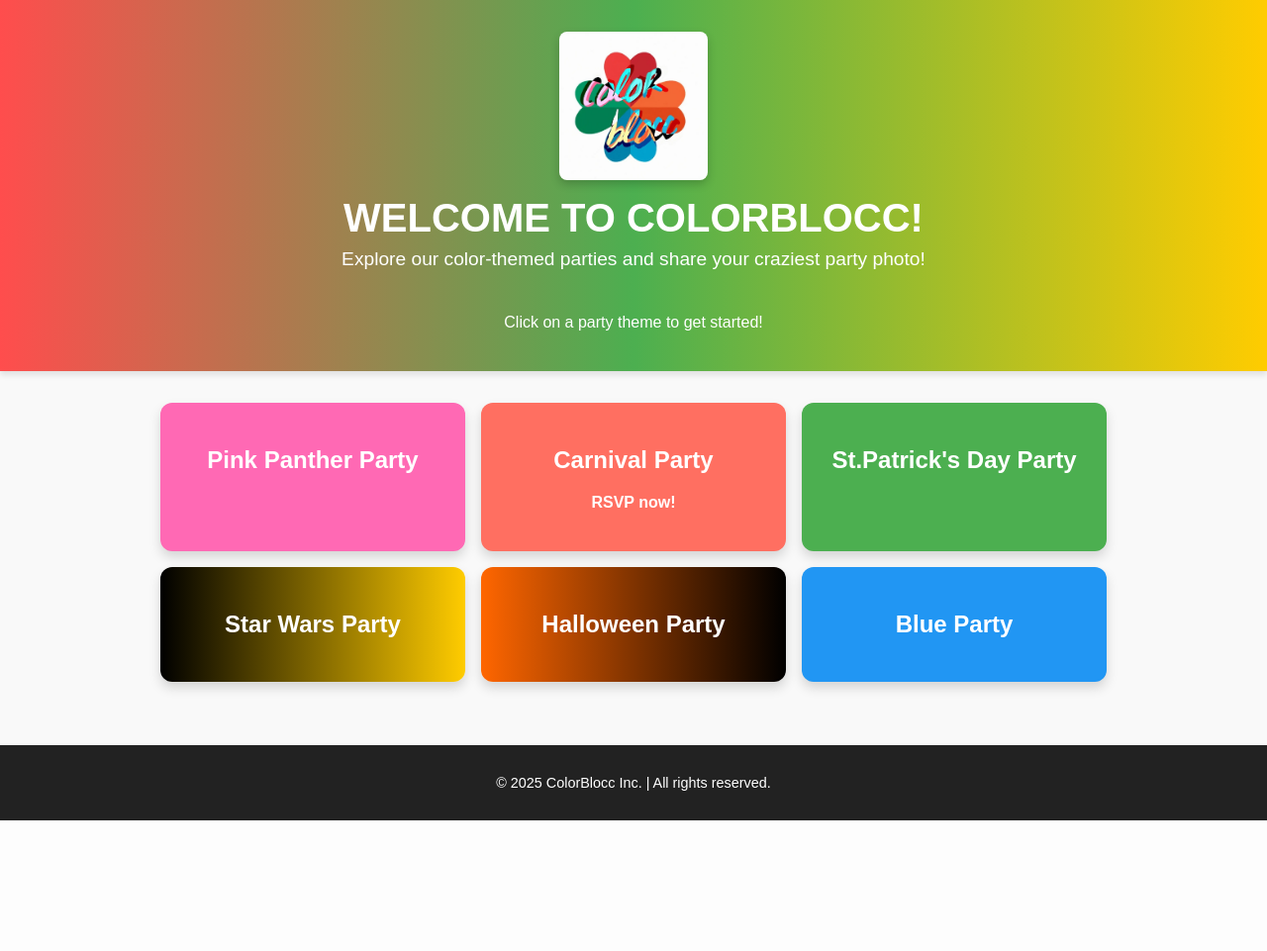
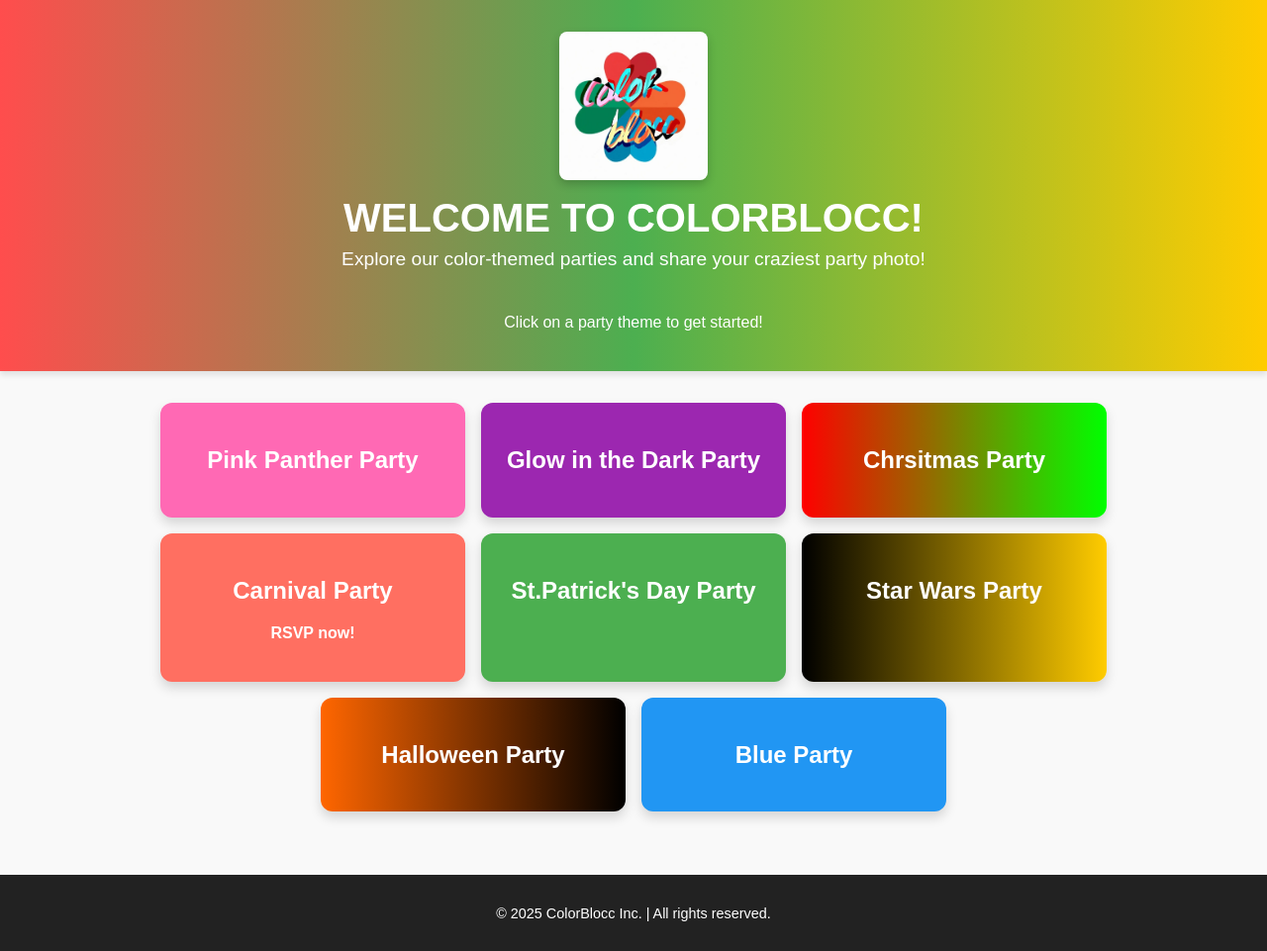
Before and after one commit to SevenMizu/ColorBlock-Application, a Flask app: page / in a window 1280 px wide. Shown: the whole page at 99% size. Before the commit the page ends 829 px from the top, so only its background shows below. Run offline with Flask 3, Linux system fonts and the light colour scheme.

Commit message:
added christmas and purple party

```diff
--- a/static/styles.css
+++ b/static/styles.css
@@ -69,6 +69,14 @@ body {
   background-color: #ff6f61;
   color: white;
   transition: transform 0.3s ease, box-shadow 0.3s ease;
+}
+
+.purple {
+  background-color: #9c27b0;
+}
+
+.christmas {
+  background: linear-gradient(to right, #ff0000, #00ff00);
 }
 
 .carnival:hover {
--- a/templates/index.html
+++ b/templates/index.html
@@ -25,6 +25,15 @@
                 <h2>Pink Panther Party</h2>
                 <p></p>
             </a>
+
+            <a href="/party/purple" class="party-card purple">
+                <h2>Glow in the Dark Party</h2>
+                <p></p>
+            </a>
+
+            <a href="/party/christmas" class="party-card christmas">
+                <h2>Chrsitmas Party</h2>
+                <p></p>
 
             <a href="/rsvp" class="party-card carnival">
                 <h2>Carnival Party</h2>
```
